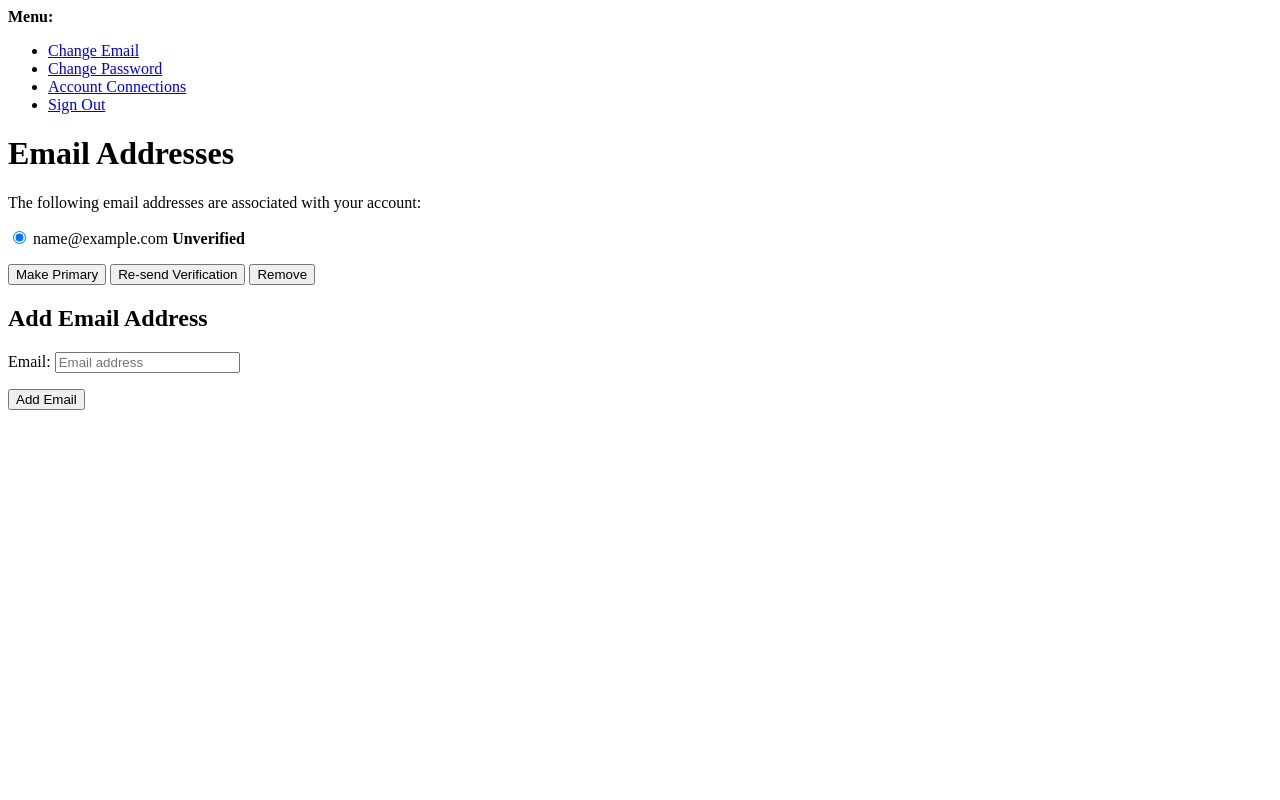
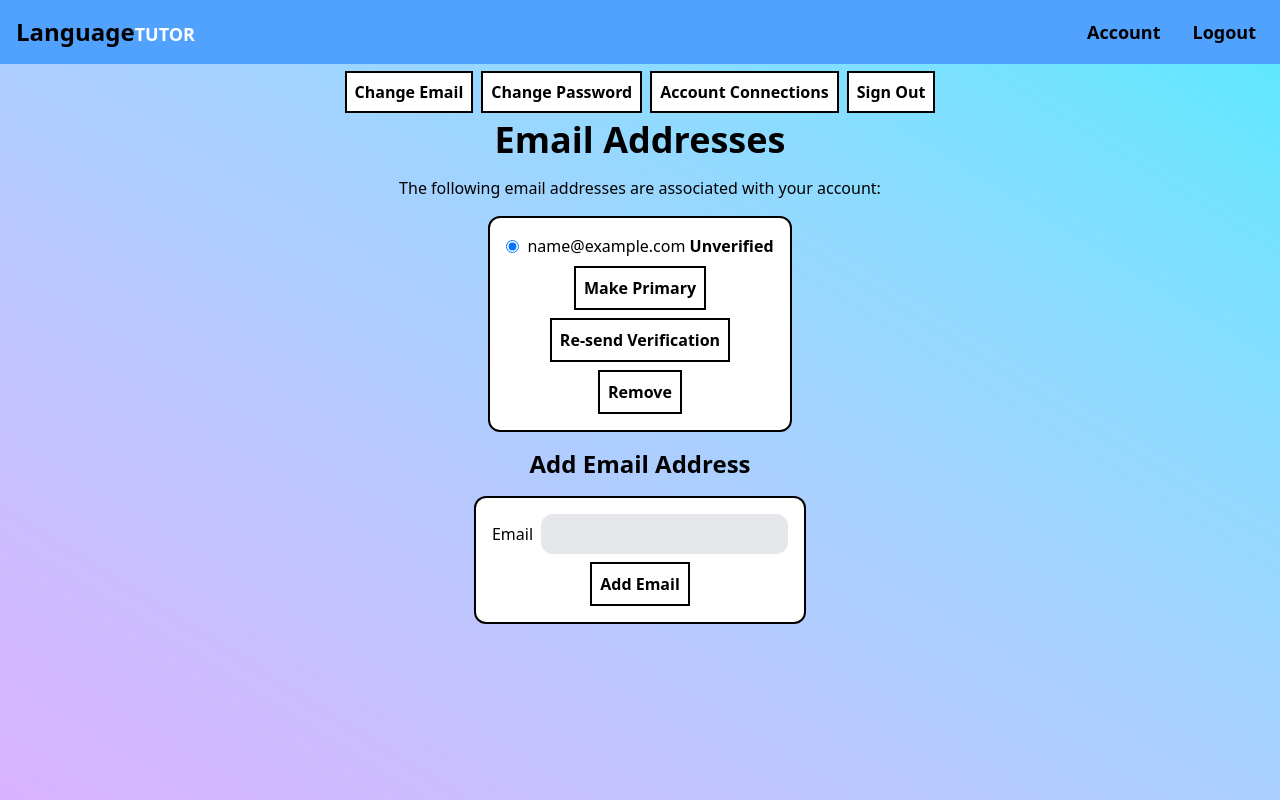
Before and after one commit to sam-davi/ai_language_tutor, a Django app: page /accounts/email/ in a window 1280 px wide. Run offline with Django 5.2, Linux system fonts and the light colour scheme; the visitor is signed in with stand-in values (Sample User, id 1); data comes from the database, SQL or seed files in the repository.

Commit message:
ui: update allauth page styles

```diff
--- a/static/css/output.css
+++ b/static/css/output.css
@@ -6,11 +6,13 @@
       "Segoe UI Emoji", "Segoe UI Symbol", "Noto Color Emoji";
     --font-mono: ui-monospace, SFMono-Regular, Menlo, Monaco, Consolas, "Liberation Mono",
       "Courier New", monospace;
+    --color-red-500: oklch(0.637 0.237 25.331);
     --color-cyan-300: oklch(0.865 0.127 207.078);
     --color-blue-400: oklch(0.707 0.165 254.624);
     --color-blue-500: oklch(0.623 0.214 259.815);
     --color-blue-600: oklch(0.546 0.245 262.881);
     --color-purple-300: oklch(0.827 0.119 306.383);
+    --color-gray-200: oklch(0.928 0.006 264.531);
     --color-white: #fff;
     --spacing: 0.25rem;
     --container-5xl: 64rem;
@@ -201,6 +203,9 @@
   .left-0 {
     left: calc(var(--spacing) * 0);
   }
+  .mx-auto {
+    margin-inline: auto;
+  }
   .my-auto {
     margin-block: auto;
   }
@@ -243,6 +248,12 @@
   .min-w-40 {
     min-width: calc(var(--spacing) * 40);
   }
+  .min-w-80 {
+    min-width: calc(var(--spacing) * 80);
+  }
+  .flex-grow {
+    flex-grow: 1;
+  }
   .grid-cols-2 {
     grid-template-columns: repeat(2, minmax(0, 1fr));
   }
@@ -255,11 +266,17 @@
   .items-center {
     align-items: center;
   }
+  .items-start {
+    align-items: flex-start;
+  }
   .items-stretch {
     align-items: stretch;
   }
   .justify-between {
     justify-content: space-between;
+  }
+  .justify-center {
+    justify-content: center;
   }
   .gap-2 {
     gap: calc(var(--spacing) * 2);
@@ -292,8 +309,14 @@
   .bg-blue-400 {
     background-color: var(--color-blue-400);
   }
+  .bg-blue-500 {
+    background-color: var(--color-blue-500);
+  }
   .bg-blue-600 {
     background-color: var(--color-blue-600);
+  }
+  .bg-gray-200 {
+    background-color: var(--color-gray-200);
   }
   .bg-white {
     background-color: var(--color-white);
@@ -309,6 +332,18 @@
   .to-purple-300 {
     --tw-gradient-to: var(--color-purple-300);
     --tw-gradient-stops: var(--tw-gradient-via-stops, var(--tw-gradient-position), var(--tw-gradient-from) var(--tw-gradient-from-position), var(--tw-gradient-to) var(--tw-gradient-to-position));
+  }
+  .fill-\[\#4caf50\] {
+    fill: #4caf50;
+  }
+  .fill-\[\#1565c0\] {
+    fill: #1565c0;
+  }
+  .fill-\[\#e53935\] {
+    fill: #e53935;
+  }
+  .fill-\[\#fbc02d\] {
+    fill: #fbc02d;
   }
   .p-2 {
     padding: calc(var(--spacing) * 2);
@@ -358,8 +393,18 @@
   .text-blue-600 {
     color: var(--color-blue-600);
   }
+  .text-red-500 {
+    color: var(--color-red-500);
+  }
   .text-white {
     color: var(--color-white);
+  }
+  .group-hover\:fill-white {
+    &:is(:where(.group):hover *) {
+      @media (hover: hover) {
+        fill: var(--color-white);
+      }
+    }
   }
   .hover\:cursor-pointer {
     &:hover {
--- /dev/null
+++ b/templates/allauth/elements/button.html
@@ -0,0 +1,13 @@
+{% load allauth %}
+{% comment %} djlint:off {% endcomment %}
+<{% if attrs.href %}a href="{{ attrs.href }}"{% else %}button{% endif %}
+class="border-2 p-2 bg-white hover:cursor-pointer hover:bg-blue-500 hover:text-white font-bold mx-auto"
+{% if attrs.form %}form="{{ attrs.form }}"{% endif %}
+{% if attrs.id %}id="{{ attrs.id }}"{% endif %}
+{% if attrs.name %}name="{{ attrs.name }}"{% endif %}
+{% if attrs.value %}value="{{ attrs.value }}"{% endif %}
+{% if attrs.type %}type="{{ attrs.type }}"{% endif %}
+>
+{% slot %}
+{% endslot %}
+</{% if attrs.href %}a{% else %}button{% endif %}>
--- /dev/null
+++ b/templates/allauth/elements/field.html
@@ -0,0 +1,49 @@
+{% load allauth %}
+{{ attrs.errors }}
+<p class="w-full flex gap-2 justify-between items-center">
+    {% if attrs.type == "textarea" %}
+        <label for="{{ attrs.id }}">
+            {% slot label %}
+        {% endslot %}
+    </label>
+    <textarea class="bg-gray-200 p-2 rounded-xl"
+              {% if attrs.required %}required{% endif %}
+              {% if attrs.rows %}rows="{{ attrs.rows }}"{% endif %}
+              {% if attrs.disabled %}disabled{% endif %}
+              {% if attrs.readonly %}readonly{% endif %}
+              {% if attrs.checked %}checked{% endif %}
+              {% if attrs.name %}name="{{ attrs.name }}"{% endif %}
+              {% if attrs.id %}id="{{ attrs.id }}"{% endif %}
+              {% if attrs.placeholder %}placeholder="{{ attrs.placeholder }}"{% endif %}>{% slot value %}{% endslot %}</textarea>
+{% else %}
+    {% if attrs.type != "checkbox" and attrs.type != "radio" %}
+        <label for="{{ attrs.id }}">
+            {% slot label %}
+        {% endslot %}
+    </label>
+{% endif %}
+<input class="bg-gray-200 p-2 rounded-xl"
+       {% if attrs.required %}required{% endif %}
+       {% if attrs.disabled %}disabled{% endif %}
+       {% if attrs.readonly %}readonly{% endif %}
+       {% if attrs.checked %}checked{% endif %}
+       {% if attrs.name %}name="{{ attrs.name }}"{% endif %}
+       {% if attrs.id %}id="{{ attrs.id }}"{% endif %}
+       {% if attrs.placeholder %}placeholder="{{ attrs.placeholder }}"{% endif %}
+       {% if attrs.autocomplete %}autocomplete="{{ attrs.autocomplete }}"{% endif %}
+       {% if attrs.value is not None %}value="{{ attrs.value }}"{% endif %}
+       type="{{ attrs.type }}">
+{% if attrs.type == "checkbox" or attrs.type == "radio" %}
+    <label class="flex-grow" for="{{ attrs.id }}">
+        {% slot label %}
+    {% endslot %}
+</label>
+{% endif %}
+{% endif %}
+{% if slots.help_text %}
+    <span>
+        {% slot help_text %}
+    {% endslot %}
+</span>
+{% endif %}
+</p>
--- /dev/null
+++ b/templates/allauth/elements/fields.html
@@ -0,0 +1,11 @@
+{% load allauth %}
+{% for field in attrs.form.visible_fields %}
+    {% element field type=field.field.widget.input_type name=field.name value=field.value id=field.id_for_label %}
+    {% slot label %}
+    {{ field.label }}
+{% endslot %}
+{% endelement %}
+{% if field.errors %}
+    {% for error in field.errors %}<p class="text-red-500">{{ error }}</p>{% endfor %}
+{% endif %}
+{% endfor %}
--- /dev/null
+++ b/templates/allauth/elements/form.html
@@ -0,0 +1,9 @@
+{% load allauth %}
+<form class="flex flex-col items-start gap-2 border-2 p-4 rounded-xl bg-white"
+      method="{{ attrs.method }}"
+      action="{{ attrs.action }}">
+    {% slot body %}
+{% endslot %}
+{% slot actions %}
+{% endslot %}
+</form>
--- /dev/null
+++ b/templates/allauth/elements/h1.html
@@ -0,0 +1 @@
+{% comment %} djlint:off {% endcomment %}{% load allauth %}<h1 class="text-4xl font-bold">{% slot %}{% endslot %}</h1>
--- /dev/null
+++ b/templates/allauth/elements/h2.html
@@ -0,0 +1 @@
+{% comment %} djlint:off {% endcomment %}{% load allauth %}<h2 class="text-2xl font-bold">{% slot %}{% endslot %}</h2>
--- /dev/null
+++ b/templates/allauth/elements/provider_list.html
@@ -0,0 +1,5 @@
+{% load allauth %}
+<ul class="min-w-80 bg-white border-2 rounded-xl p-4 flex flex-col items-center gap-2">
+    {% slot %}
+{% endslot %}
+</ul>
--- /dev/null
+++ b/templates/allauth/layouts/base.html
@@ -0,0 +1,78 @@
+{% extends "base.html" %}
+{% load i18n %}
+{% block title %}
+    {% trans "Account" %}
+{% endblock title %}
+{% block body %}
+    {% if messages %}
+        <div class="flex gap-2 justify-center rounded-xl p-2 bg-blue-500 text-white">
+            <strong>{% trans "Messages:" %}</strong>
+            {% for message in messages %}<span>{{ message }}</span>{% endfor %}
+        </div>
+    {% endif %}
+    <div>
+        <ul class="flex gap-2">
+            {% if user.is_authenticated %}
+                {% url 'account_email' as email_url_ %}
+                {% if email_url_ %}
+                    <li>
+                        <a class="p-2 border-2 bg-white font-bold hover:bg-blue-500 hover:text-white"
+                           href="{{ email_url_ }}">{% trans "Change Email" %}</a>
+                    </li>
+                {% endif %}
+                {% url 'account_change_password' as change_password_url_ %}
+                {% if change_password_url_ %}
+                    <li>
+                        <a class="p-2 border-2 bg-white font-bold hover:bg-blue-500 hover:text-white"
+                           href="{{ change_password_url_ }}">{% trans "Change Password" %}</a>
+                    </li>
+                {% endif %}
+                {% url 'socialaccount_connections' as connections_url_ %}
+                {% if connections_url_ %}
+                    <li>
+                        <a class="p-2 border-2 bg-white font-bold hover:bg-blue-500 hover:text-white"
+                           href="{{ connections_url_ }}">{% trans "Account Connections" %}</a>
+                    </li>
+                {% endif %}
+                {% url 'mfa_index' as mfa_url_ %}
+                {% if mfa_url_ %}
+                    <li>
+                        <a class="p-2 border-2 bg-white font-bold hover:bg-blue-500 hover:text-white"
+                           href="{{ mfa_url_ }}">{% trans "Two-Factor Authentication" %}</a>
+                    </li>
+                {% endif %}
+                {% url 'usersessions_list' as usersessions_list_url_ %}
+                {% if usersessions_list_url_ %}
+                    <li>
+                        <a class="p-2 border-2 bg-white font-bold hover:bg-blue-500 hover:text-white"
+                           href="{{ usersessions_list_url_ }}">{% trans "Sessions" %}</a>
+                    </li>
+                {% endif %}
+                {% url 'account_logout' as logout_url_ %}
+                {% if logout_url_ %}
+                    <li>
+                        <a class="p-2 border-2 bg-white font-bold hover:bg-blue-500 hover:text-white"
+                           href="{{ logout_url_ }}">{% trans "Sign Out" %}</a>
+                    </li>
+                {% endif %}
+            {% else %}
+                {% url 'account_login' as login_url_ %}
+                {% if login_url_ %}
+                    <li>
+                        <a class="p-2 border-2 bg-white font-bold hover:bg-blue-500 hover:text-white"
+                           href="{{ login_url_ }}">{% trans "Sign In" %}</a>
+                    </li>
+                {% endif %}
+                {% url 'account_signup' as signup_url_ %}
+                {% if signup_url_ %}
+                    <li>
+                        <a class="p-2 border-2 bg-white font-bold hover:bg-blue-500 hover:text-white"
+                           href="{{ signup_url_ }}">{% trans "Sign Up" %}</a>
+                    </li>
+                {% endif %}
+            {% endif %}
+        </ul>
+    </div>
+{% endblock body %}
+{% block extra_body %}
+{% endblock extra_body %}
--- a/templates/base.html
+++ b/templates/base.html
@@ -30,8 +30,12 @@
                 {% endif %}
             </nav>
             <div class="h-full flex flex-col items-center gap-4 pt-20 px-4 pb-4">
+                {% block body %}
+                {% endblock body %}
                 {% block content %}
                 {% endblock content %}
+                {% block extra_body %}
+                {% endblock extra_body %}
             </div>
         </div>
     </body>
```
Also changed, not shown: templates/allauth/elements/provider.html (added, +35 -0 lines).
